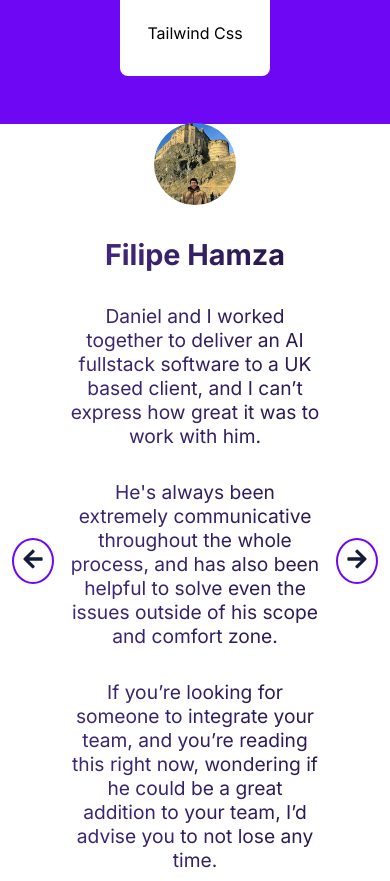
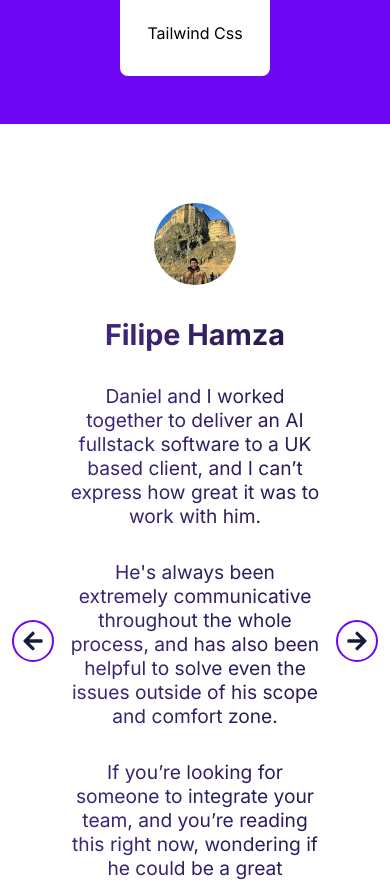
Before and after one commit to danielflorencio/second-portfolio, a Next.js app: page / in a window 390 px wide. Shown: the part 2284-3165 px from the top of the page. Built offline with nearby package versions, Linux system fonts and the light colour scheme; no server answers.

Commit message:
New change to viewheight.

```diff
--- a/src/components/Testimonial/Testimonial.tsx
+++ b/src/components/Testimonial/Testimonial.tsx
@@ -2,7 +2,7 @@ import { TestimonialType } from "@/sectionLayouts/CarouselSection/testimonials";
 import styles from './styles.module.css'
 import Image from 'next/image'
 
-export const Testimonial = ({testimonial, customStyles}: {testimonial: TestimonialType, customStyles?: React.CSSProperties | undefined}) => {
+export const Testimonial = ({testimonial}: {testimonial: TestimonialType}) => {
 
     const {img, name, paragraphs} = testimonial;
 
@@ -11,9 +11,7 @@ export const Testimonial = ({testimonial, customStyles}: {testimonial: Testimoni
             <Image src={img} width='82' height='82' alt={name} className={styles.img}/>
             <h4 className={styles.name}>{name}</h4>
             <div className={styles.testimonialParagraphs}>
-            {
-                paragraphs.map((paragraph, index) => (<p key={index}>{paragraph}</p>))
-            }
+            {paragraphs.map((paragraph, index) => (<p key={index}>{paragraph}</p>))}
             </div>
         </div>
     )
--- a/src/sectionLayouts/CarouselSection/styles.module.css
+++ b/src/sectionLayouts/CarouselSection/styles.module.css
@@ -31,9 +31,18 @@
 
 .button {
     padding: 1rem;
+    display: flex;
+    justify-content: center;
+    align-items: center;
     border-radius: 50%;
     border: 2px solid #6e07f3;
     cursor: pointer;
+}
+
+.button:hover {
+    background-color: #6e07f3;
+    color: white;
+    transition-duration: 300ms;
 }
 
 @media (max-width: 767px) {
@@ -41,7 +50,7 @@
         padding: 0.5rem;
     }
     .section {
-        padding: 100px 12px;
+        padding: 180px 12px;
     }
 }
 
```
